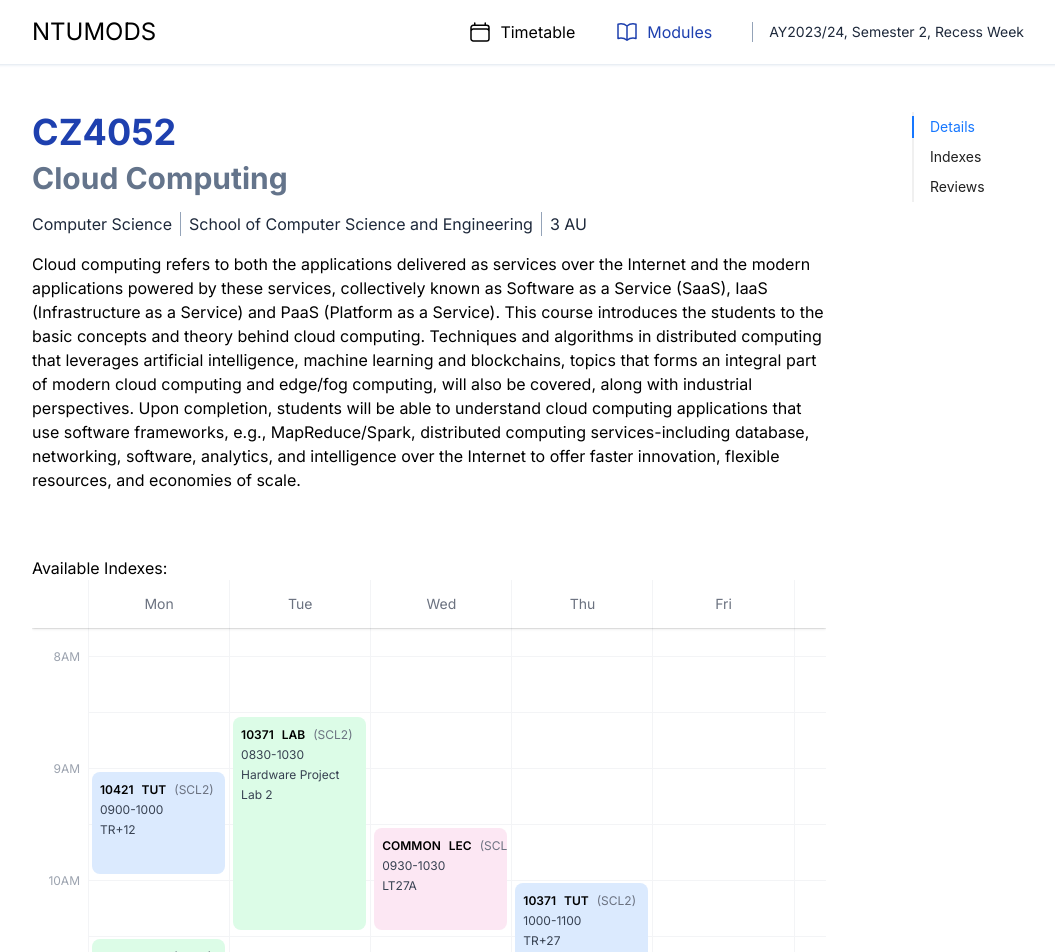
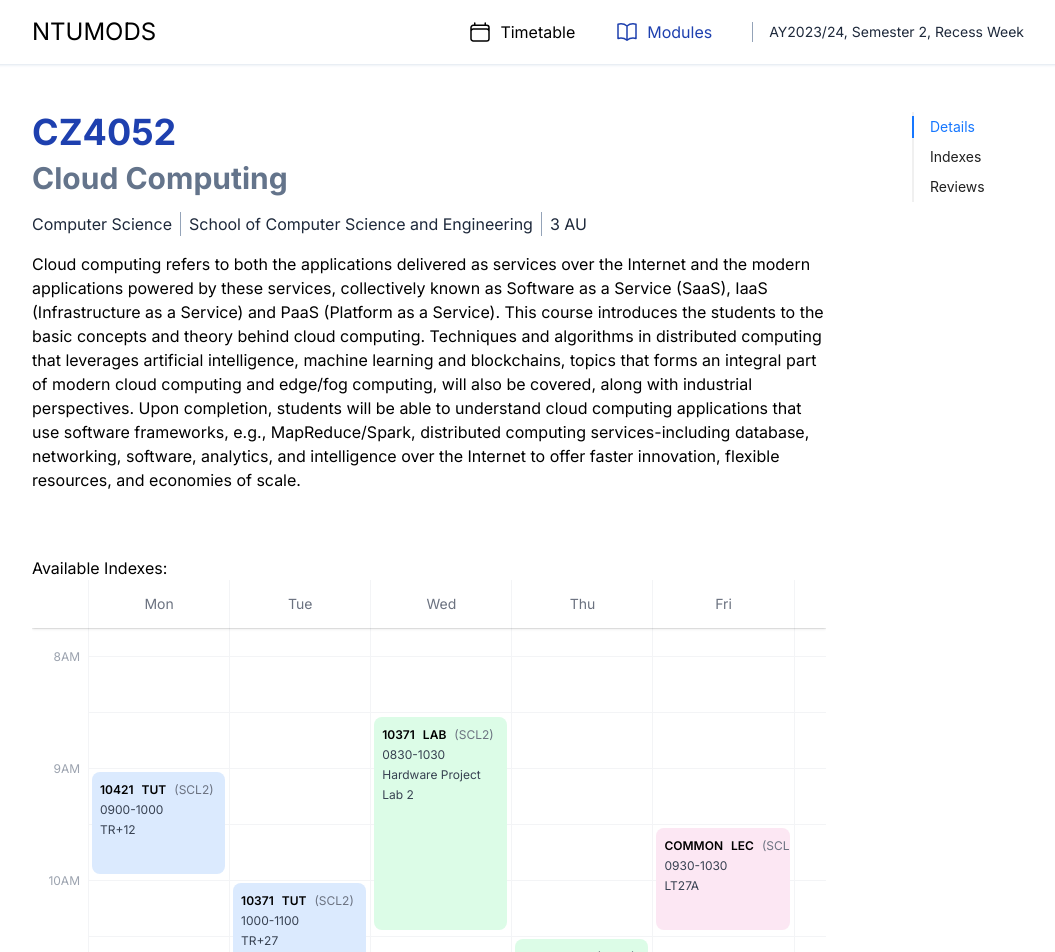
Before and after one commit to yequan99/ntumods-frontend, a Next.js app: page /modules/AB0403 in a window 1280 px wide. Shown: the top 952 px of the page, without its empty margins (112-1167 px from the left). Built offline with nearby package versions, Linux system fonts and the light colour scheme.

Commit message:
fix column bug

```diff
--- a/src/app/modules/[module]/event.tsx
+++ b/src/app/modules/[module]/event.tsx
@@ -17,11 +17,11 @@ export default function Event({scheduleEvents}: {scheduleEvents: ScheduleEvent[]
     }
 
     const dayColumn: Record<string, string> = {
-        "MON": "col-start-1",
-        "TUE": "col-start-2",
-        "WED": "col-start-3",
-        "THU": "col-start-4",
-        "FRI": "col-start-5"
+        "MON": "col-start-1 col-end-2",
+        "TUE": "col-start-2 col-end-3",
+        "WED": "col-start-3 col-end-4",
+        "THU": "col-start-4 col-end-5",
+        "FRI": "col-start-5 col-end-6"
     }
 
     const neutralColour: Record<string, string> = {
```
